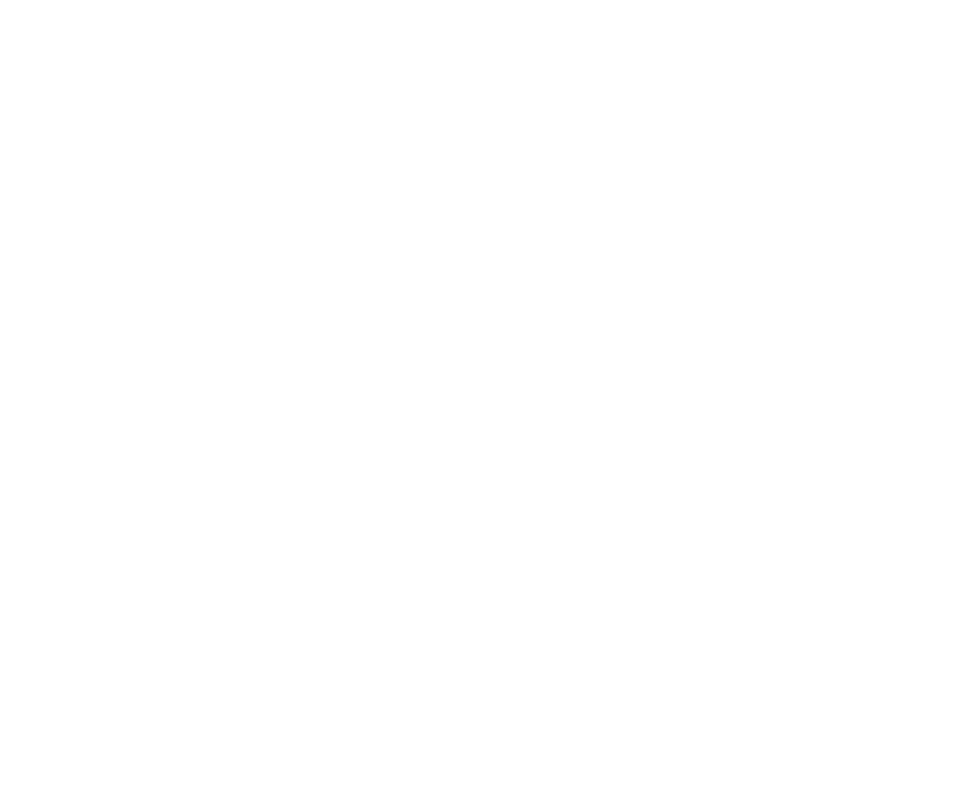
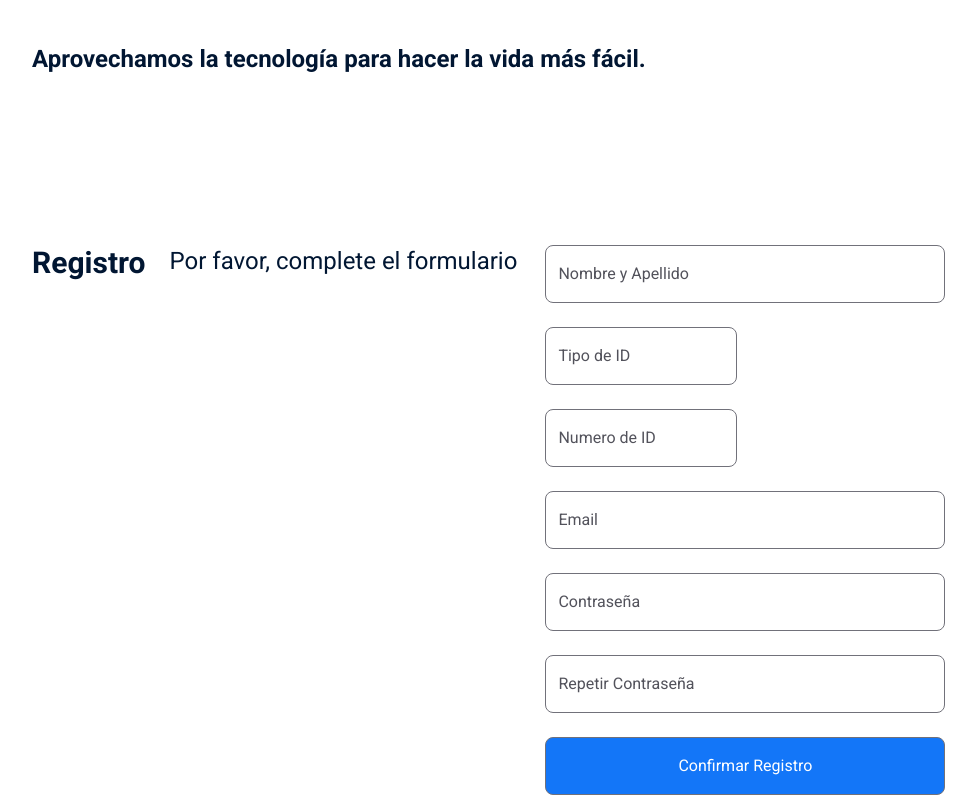
Before and after one commit to JavierBrizuela/DigiMed, a React (Vite) app in the folder digimed-ui/digimed-ui/: page / in a window 1280 px wide. Shown: the part 1580-2380 px from the top of the page, without its empty margins (48-1024 px from the left). Before the commit the page ends 1037 px from the top, so only its background shows below. Built offline with nearby package versions, Linux system fonts and the light colour scheme.

Commit message:
Registro-form

```diff
--- a/digimed-ui/digimed-ui/src/App.jsx
+++ b/digimed-ui/digimed-ui/src/App.jsx
@@ -1,8 +1,10 @@
 import './App.css';
-import Home from "./Pages/Home";
+// import Home from "./Pages/Home";
 import { BrowserRouter, Routes, Route } from "react-router-dom";
-import { Layout } from './layout/layout';
+import { Layout } from './layout/Layout';
 import { Login } from './Pages/Login';
+// import {Solicitudes} from './Pages/Solicitudes';
+// import {Registro} from './Pages/Registro';
 
 
 function App() {
@@ -11,10 +13,11 @@
   return (
    <div className="App">
       <BrowserRouter>
+      <Layout>
         <Routes>
-        <Route path="/" element = {<Layout><Login/></Layout>} />
-
+        <Route path="/" element = {<Login/>} />
         </Routes>
+        </Layout>
       </BrowserRouter>
     </div>
   )
--- a/digimed-ui/digimed-ui/src/Pages/Login.jsx
+++ b/digimed-ui/digimed-ui/src/Pages/Login.jsx
@@ -1,5 +1,6 @@
 import { LoginForm } from "../components/LoginForm";
 import hero from '../assets/image_hero.png'
+import Solicitudes from "./Solicitudes";
 
 export function Login() {
     return (  <div className="flex ">
--- a/digimed-ui/digimed-ui/src/Pages/Registro.jsx
+++ b/digimed-ui/digimed-ui/src/Pages/Registro.jsx
@@ -5,9 +5,12 @@
 function Registro() {
 
   return (
-  <div>
-    <img src={hero} alt="" className="h-[36rem] w-[50.5rem]  -ml-[5rem] object-cover"/>
+    <div className="flex ">
+    <div className=" text-azul-oscuro">
+    <img src={hero} alt="" className="h-[36rem] w-[40.5rem] mb-[5.25rem] -ml-[5rem] object-cover"/>
+    <p className="font-bold text-2xl  mb-[2.8rem]">Aprovechamos la tecnología para hacer la vida más fácil.</p>
     <RegistroForm />
+  </div>
   </div>
   );
 }
--- a/digimed-ui/digimed-ui/src/components/RegistroForm.jsx
+++ b/digimed-ui/digimed-ui/src/components/RegistroForm.jsx
@@ -1,60 +1,114 @@
-import React from "react";
+import React, { useState } from 'react';
 
 function RegistroForm() {
   const [formData, setFormData] = useState({
     fullName: '',
-        identificationType: '',
-        identificationNumber: '',
+    documentType: '',
+    documentNumber: '',
     email: '',
     password: '',
-        confirmPassword: '',
+    confirmPassword: ''
   });
 
-    const handleChange = (e) => {
-        const { name, value } = e.target;
+  const handleInputChange = (event) => {
+    const { name, value } = event.target;
     setFormData((prevData) => ({
       ...prevData,
-          [name]: value,
+      [name]: value
     }));
   };
 
-    const handleSubmit = (e) => {
-        e.preventDefault();
-        if (formData.password !== formData.confirmPassword) {
-          alert("Las contraseñas no coinciden.");
-          return;
+  const handleRegistration = () => {
+    if (
+      formData.fullName &&
+      formData.documentType &&
+      formData.documentNumber &&
+      formData.email &&
+      formData.password &&
+      formData.confirmPassword
+    ) {
+      if (formData.password === formData.confirmPassword) {
+
+        alert('Usuario registrado exitosamente.');
+      } else {
+        alert('Las contraseñas no coinciden.');
       }
+    } else {
+      alert('Por favor, completa todos los campos.');
     }
+  };
+
   return (
-    <div>
-    <h1>Registro de Usuario</h1>
-    <form onSubmit={handleSubmit}>
-      <label>
-        Nombre completo:
-        <input type="text" name="fullName" value={formData.fullName} onChange={handleChange} />
-      </label>
-      <label>
-        Tipo de identificación:
-        <input type="text" name="identificationType" value={formData.identificationType} onChange={handleChange} />
-      </label>
-      <label>
-        Número de identificación:
-        <input type="text" name="identificationNumber" value={formData.identificationNumber} onChange={handleChange} />
-      </label>
-      <label>
-        Correo:
-        <input type="email" name="email" value={formData.email} onChange={handleChange} />
-      </label>
-      <label>
-        Contraseña:
-        <input type="password" name="password" value={formData.password} onChange={handleChange} />
-      </label>
-      <label>
-        Confirmar contraseña:
-        <input type="password" name="confirmPassword" value={formData.confirmPassword} onChange={handleChange} />
-      </label>
-      <button type="submit">Registrarse</button>
+    <div className="flex justify-center items-center h-screen">
+      <div className="flex flex-col md:flex-row md:space-x-6">
+      <p className="font-bold text-azul-oscuro text-3xl mb-8">Registro</p>
+        <p className="text-2xl mb-16">Por favor, complete el formulario</p>
+        <form action="" className="flex flex-col gap-6">
+        <div className=" mx-1 border border-zinc-500 px-3 py-4 gap-2 rounded-lg w-[25rem] flex items-center ">
+        <input
+          className="flex-1 p-0 text-zinc-900 placeholder-zinc-600 border-0 bg-transparent"
+          placeholder="Nombre y Apellido"
+          type="text"
+          name="fullName"
+          value={formData.fullName}
+          onChange={handleInputChange}
+        />
+      </div>
+      <div className=" mx-1 border border-zinc-500 px-3 py-4 gap-2 rounded-lg w-[12rem] flex items-center ">
+        <input
+          className="flex-1 p-0 text-zinc-900 placeholder-zinc-600 border-0 bg-transparent"
+          placeholder="Tipo de ID"
+          type="text"
+          name="documentType"
+          value={formData.documentType}
+          onChange={handleInputChange}
+        />
+      </div>
+      <div className=" mx-1 border border-zinc-500 px-3 py-4 gap-2 rounded-lg w-[12rem] flex items-center ">
+        <input
+          className="flex-1 p-0 text-zinc-900 placeholder-zinc-600 border-0 bg-transparent"
+          placeholder="Numero de ID"
+          type="number"
+          name="documentNumber"
+          value={formData.documentNumber}
+          onChange={handleInputChange}
+        />
+      </div>
+      <div className=" mx-1 border border-zinc-500 px-3 py-4 gap-2 rounded-lg w-[25rem] flex items-center ">
+        <input
+          className="flex-1 p-0 text-zinc-900 placeholder-zinc-600 border-0 bg-transparent"
+          placeholder="Email"
+          type="email"
+          name="email"
+          value={formData.email}
+          onChange={handleInputChange}
+        />
+      </div>
+      <div className=" mx-1 border border-zinc-500 px-3 py-4 gap-2 rounded-lg w-[25rem] flex items-center ">
+        <input
+          className="flex-1 p-0 text-zinc-900 placeholder-zinc-600 border-0 bg-transparent"
+          placeholder="Contraseña"
+          type="password"
+          name="password"
+          value={formData.password}
+          onChange={handleInputChange}
+        />
+        </div>
+        <div className=" mx-1 border border-zinc-500 px-3 py-4 gap-2 rounded-lg w-[25rem] flex items-center ">
+        <input
+          className="flex-1 p-0 text-zinc-900 placeholder-zinc-600 border-0 bg-transparent"
+          placeholder="Repetir Contraseña"
+          type="password"
+          name="confirmPassword"
+          value={formData.confirmPassword}
+          onChange={handleInputChange}
+        />
+      </div>
+      <div className=" mx-1 border border-zinc-500 px-3 py-4 bg-celeste text-white gap-2 rounded-lg w-[25rem] flex items-center  justify-center">
+      <button onClick={handleRegistration}>Confirmar Registro</button>
+      </div>
       </form>
+      </div>
     </div>
   );
 }
--- a/digimed-ui/digimed-ui/src/layout/Layout.jsx
+++ b/digimed-ui/digimed-ui/src/layout/Layout.jsx
@@ -1,8 +1,10 @@
-import Solicitudes from "../Pages/Solicitudes";
-import Footer from "../components/Footer";
+// import Footer from "../components/Footer";
 import { Footer2 } from "../components/Footer2";
-import Navbar from "../components/Navbar";
+// import Navbar from "../components/Navbar";
 import { Navbar2 } from "../components/Navbar2";
+import RegistroForm from "../components/RegistroForm";
+// import Solicitudes from "../Pages/Solicitudes";
+import Registro from "../Pages/Registro";
 
 export function Layout({ children }) {
   return (
@@ -10,6 +12,7 @@
       <div className="w-[80rem] mx-auto  px-20 pb-4 pt-10 flex flex-col  justify-between">
       <Navbar2/>
         <div className="max-w-7xl">{children}</div>
+        <Registro/>
        <Footer2/>
       </div>
     </>
```
Also changed, not shown: digimed-ui/digimed-ui/src/Pages/Solicitudes.jsx (+87 -38 lines). Lines whose indentation alone changed are shown as unchanged.
